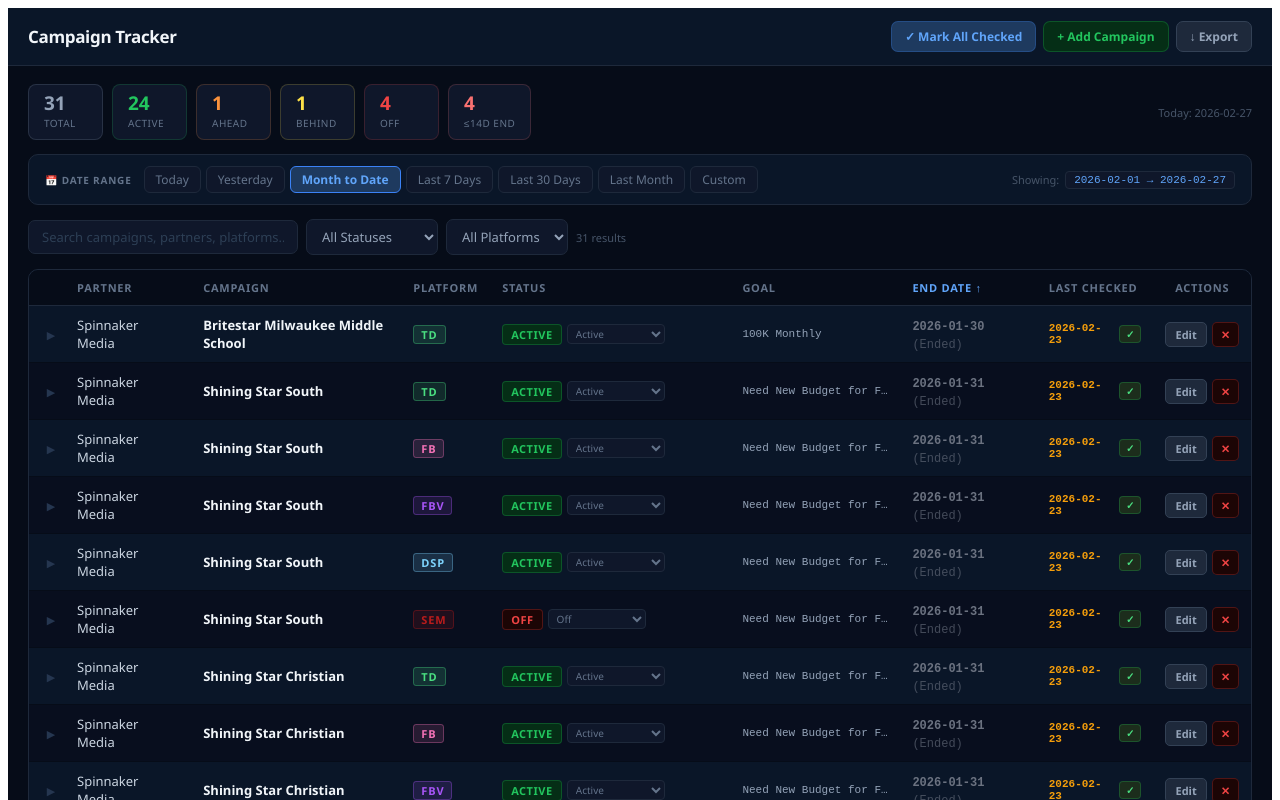
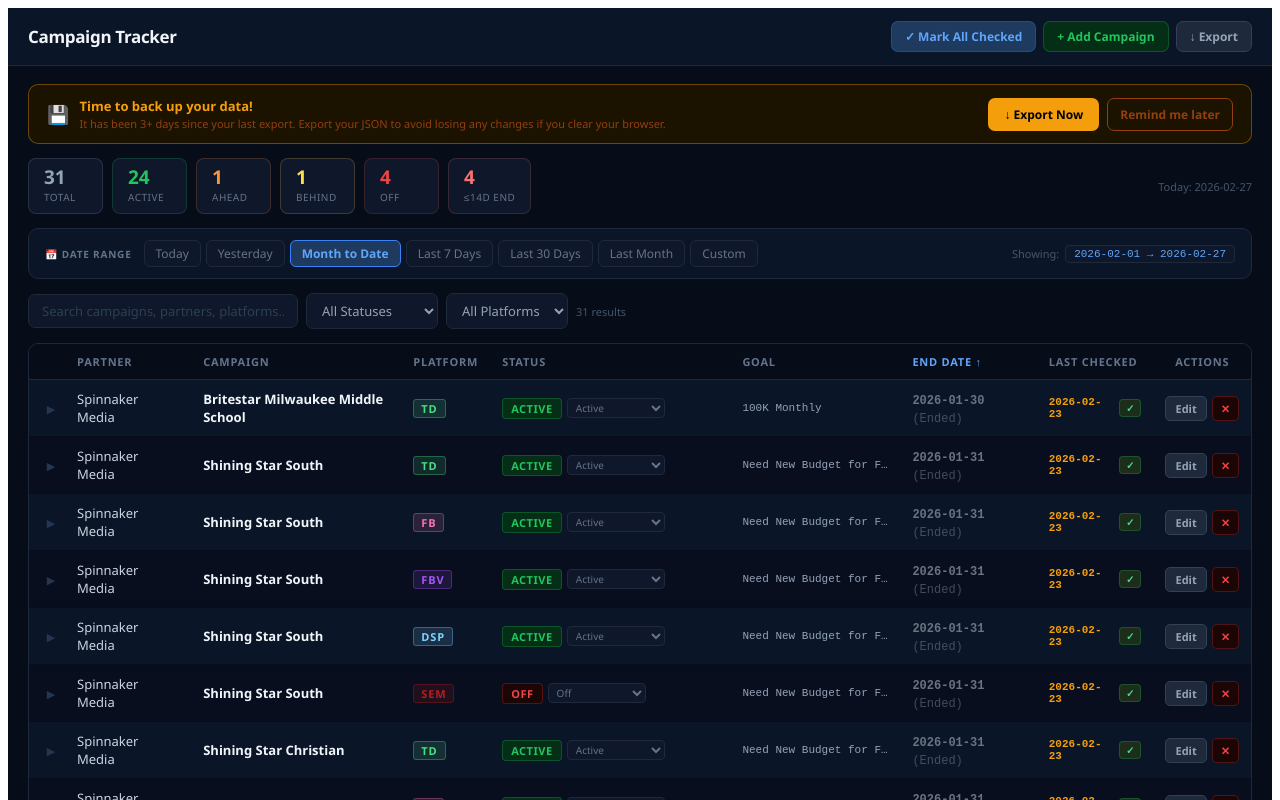
Before and after one commit to agagan-oss/Campaign-Tracker-, a React (Vite) app: page / in a window 1280 px wide. Shown: the top 800 px of the page. Built offline with nearby package versions, Linux system fonts and the light colour scheme.

Commit message:
Update App.jsx

```diff
--- a/src/App.jsx
+++ b/src/App.jsx
@@ -1,6 +1,7 @@
 import { useState, useMemo, useEffect } from "react";
 
 const STORAGE_KEY = "campaign-tracker-v3";
+const EXPORT_KEY = "campaign-tracker-last-export";
 
 const initialCampaigns = [
   { mediaPartner:"WVR", campaignName:"Harry Green CDJR", platform:"FB", goal:"750K (7/1/25 - 12/31/25)", endDate:"2026-06-30", note1:"125K/Mo", note2:"", lastChecked:"2026-02-23", id:1769125165003, status:"", impressions:"", ctr:"", cpm:"", spend:"" },
@@ -273,6 +274,7 @@ export default function App() {
   const [sortDir,    setSortDir]    = useState("asc");
   const [editTarget, setEditTarget] = useState(null);
   const [showAdd,    setShowAdd]    = useState(false);
+  const [showExportReminder, setShowExportReminder] = useState(false);
   const [saved,      setSaved]      = useState(false);
   const [expanded,   setExpanded]   = useState(new Set());
   const [dateRange,  setDateRange]  = useState(()=>{ const p=getPresets(); return {preset:"mtd",...p.mtd}; });
@@ -281,6 +283,14 @@ export default function App() {
     try { localStorage.setItem(STORAGE_KEY, JSON.stringify(campaigns)); setSaved(true); setTimeout(()=>setSaved(false),1400); }
     catch(e){ console.error(e); }
   },[campaigns]);
+
+  // Check if export reminder should show (every 3 days)
+  useEffect(()=>{
+    const last = localStorage.getItem(EXPORT_KEY);
+    if (!last) { setShowExportReminder(true); return; }
+    const daysSince = (Date.now() - parseInt(last)) / (1000*60*60*24);
+    if (daysSince >= 3) setShowExportReminder(true);
+  }, []);
 
   const platforms = useMemo(()=>[...new Set(campaigns.map(c=>c.platform))].sort(),[campaigns]);
 
@@ -342,12 +352,31 @@ export default function App() {
           <div style={{ display:"flex", gap:7, flexWrap:"wrap" }}>
             <button onClick={()=>setCampaigns(cs=>cs.map(c=>({...c,lastChecked:today})))} style={{ background:"#1e3a5f", border:"1px solid #3b82f640", borderRadius:7, padding:"6px 13px", color:"#60a5fa", fontWeight:600, fontSize:12, cursor:"pointer" }}>✓ Mark All Checked</button>
             <button onClick={()=>setShowAdd(true)} style={{ background:"#052e16", border:"1px solid #22c55e40", borderRadius:7, padding:"6px 13px", color:"#22c55e", fontWeight:600, fontSize:12, cursor:"pointer" }}>+ Add Campaign</button>
-            <button onClick={()=>{ const b=new Blob([JSON.stringify({campaigns,exportDate:new Date().toISOString()},null,2)],{type:"application/json"}); const a=document.createElement("a"); a.href=URL.createObjectURL(b); a.download=`campaign-tracker-${today}.json`; a.click(); }} style={{ background:"#1e293b", border:"1px solid #334155", borderRadius:7, padding:"6px 13px", color:"#94a3b8", fontWeight:600, fontSize:12, cursor:"pointer" }}>↓ Export</button>
+            <button onClick={()=>{ const b=new Blob([JSON.stringify({campaigns,exportDate:new Date().toISOString()},null,2)],{type:"application/json"}); const a=document.createElement("a"); a.href=URL.createObjectURL(b); a.download=`campaign-tracker-${today}.json`; a.click(); localStorage.setItem(EXPORT_KEY, Date.now().toString()); setShowExportReminder(false); }} style={{ background:"#1e293b", border:"1px solid #334155", borderRadius:7, padding:"6px 13px", color:"#94a3b8", fontWeight:600, fontSize:12, cursor:"pointer" }}>↓ Export</button>
           </div>
         </div>
       </div>
 
       <div style={{ maxWidth:1600, margin:"0 auto", padding:"18px 20px 40px" }}>
+
+        {/* Export Reminder Banner */}
+        {showExportReminder && (
+          <div style={{ background:"#1c1200", border:"1px solid #f59e0b60", borderRadius:10, padding:"12px 18px", marginBottom:14, display:"flex", alignItems:"center", justifyContent:"space-between", flexWrap:"wrap", gap:10 }}>
+            <div style={{ display:"flex", alignItems:"center", gap:10 }}>
+              <span style={{ fontSize:18 }}>💾</span>
+              <div>
+                <div style={{ color:"#f59e0b", fontWeight:700, fontSize:13 }}>Time to back up your data!</div>
+                <div style={{ color:"#92400e", fontSize:11, marginTop:1 }}>It has been 3+ days since your last export. Export your JSON to avoid losing any changes if you clear your browser.</div>
+              </div>
+            </div>
+            <div style={{ display:"flex", gap:8 }}>
+              <button onClick={()=>{ const b=new Blob([JSON.stringify({campaigns,exportDate:new Date().toISOString()},null,2)],{type:"application/json"}); const a=document.createElement("a"); a.href=URL.createObjectURL(b); a.download=`campaign-tracker-${today}.json`; a.click(); localStorage.setItem(EXPORT_KEY, Date.now().toString()); setShowExportReminder(false); }}
+                style={{ background:"#f59e0b", border:"none", borderRadius:7, padding:"7px 16px", color:"#000", fontWeight:700, fontSize:12, cursor:"pointer" }}>↓ Export Now</button>
+              <button onClick={()=>{ localStorage.setItem(EXPORT_KEY, Date.now().toString()); setShowExportReminder(false); }}
+                style={{ background:"none", border:"1px solid #92400e", borderRadius:7, padding:"7px 12px", color:"#92400e", fontWeight:600, fontSize:12, cursor:"pointer" }}>Remind me later</button>
+            </div>
+          </div>
+        )}
 
         {/* Stats */}
         <div style={{ display:"flex", gap:9, flexWrap:"wrap", marginBottom:14 }}>
```
